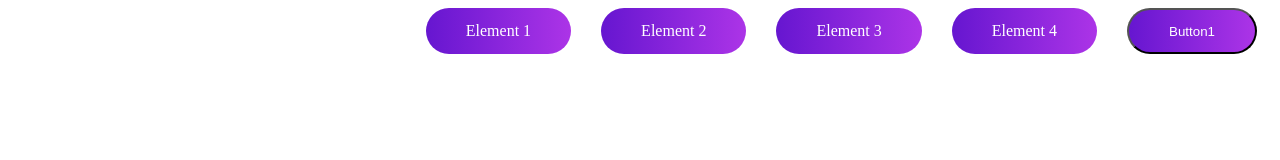
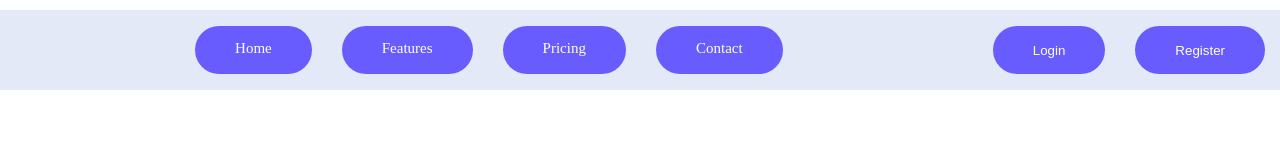
Before and after one commit to BigMoistLochu/StartFrontend2024, a plain HTML site: page index.html in a window 1280 px wide. Drawn offline with Linux system fonts and the light colour scheme.

Commit message:
added new desgin of navi bar

```diff
--- a/index.html
+++ b/index.html
@@ -3,24 +3,26 @@
 <head>
     <meta charset="UTF-8">
     <meta name="viewport" content="width=device-width, initial-scale=1.0">
-    <title>Document</title>
+    <title>Admin Dashboard</title>
     <link rel="stylesheet" href="style.css">
+    <script src="https://kit.fontawesome.com/416d4da55d.js" crossorigin="anonymous"></script>
 </head>
 <body>
     <header>
         <nav>
             <ul id="navi-list">
-                <li>Element 1</li>
-                <li>Element 2</li>
-                <li>Element 3</li>
-                <li>Element 4</li>
+                <li>Home</li>
+                <li>Features</li>
+                <li>Pricing</li>
+                <li>Contact</li>
             </ul>
-            <button id ="login-button">Button1</button>
+            <button id ="login-button">Login</button>
+            <button id ="login-button">Register</button>
         </nav>
+
     </header>
 
 
-    <!-- Ładowanie pliku JavaScript zewnętrznego -->
-    <script src="main.js"></script>
+
 </body>
 </html>
--- a/style.css
+++ b/style.css
@@ -1,32 +1,51 @@
+*{
+    padding: 0;
+    margin: 0;
+    border: 0;
+    box-sizing: border-box;
+}
+
+:root{
+    --background-color: #695CFE;
+    --text-color: #fff;
+}
+
 nav{
     display: flex;
     justify-content: space-between;
+    margin-top: 10px;
+    background-color: #E4E9F7;
+    align-items: center;
+    font-size: 15px;
+    text-align: center;
 }
 
 
 li{
-    background: linear-gradient(90deg, #6616d0, #ac34e7);
+    background-color: var(--background-color);
+    color: var(--text-color);
+    border-radius: 45px;
+    padding: 14px 40px;
+    margin: 0 15px;
+    list-style: none;
+    height: 48px;
+
+}
+
+#login-button{
+    background-color: var(--background-color);
     border-radius: 45px;
     color: #fff;
     padding: 14px 40px;
     margin: 0 15px;
-    list-style: none;
-    display: inline;
-}
-
-#login-button{
-    background: linear-gradient(90deg, #6616d0, #ac34e7);
-    border-radius: 45px;
-    color: #fff;
-    padding: 14px 40px;
-    margin: 0 15px;
-    height: 46px;
-
+    height: 48px;
 }
 
 #navi-list{
     margin: 0;
     width: 1600px;
+    height: 80px;
     display: flex;
-    justify-content: end;
+    justify-content: center;
+    align-items: center;
 }
```
